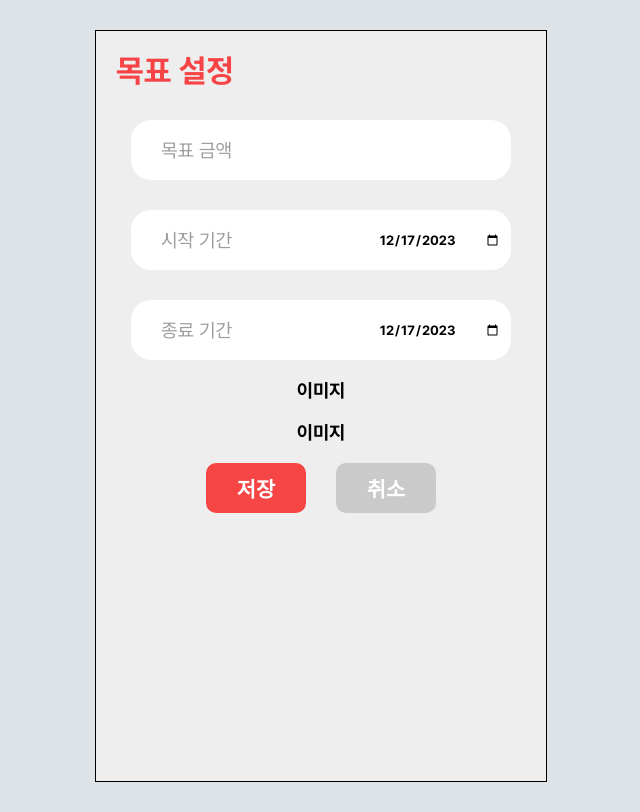
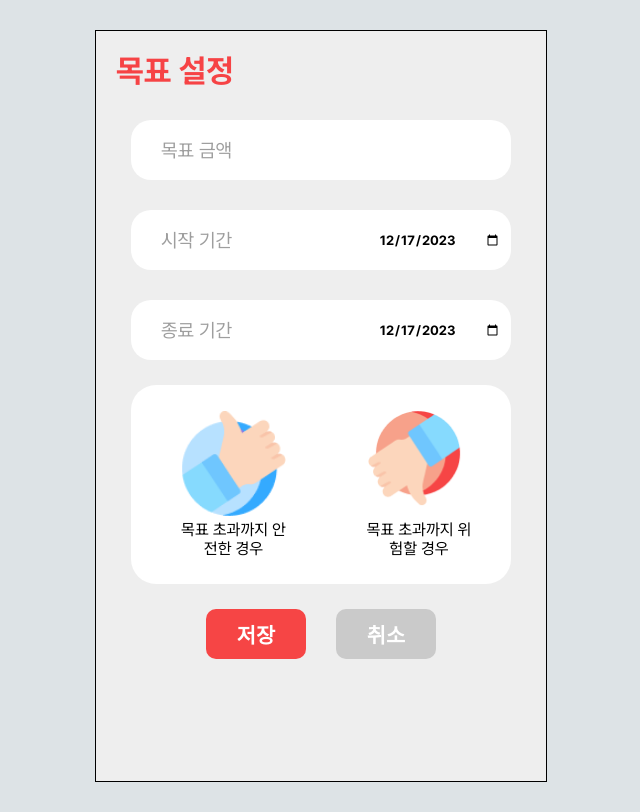
Before and after one commit to Acount-Book/Account, a React (Create React App) app: page /aimsub in a window 1280 px wide. Shown: the whole page, without its empty margins (319-959 px from the left). Built offline with nearby package versions, Linux system fonts and the light colour scheme; a web font is replaced by a local one.

Commit message:
231218수정

```diff
--- a/src/Pages/AimMainpage.js
+++ b/src/Pages/AimMainpage.js
@@ -7,6 +7,7 @@ import { useGoalContext } from "../context/GoalContext";
 import AimMain from "../assets/style/AimMain.module.css";
 
 const AimMainpage = () => {
+  const path = process.env.PUBLIC_URL;
   const [istoggle, setIstoggle] = useState();
   const [selectedDate, setSelectedDate] = useState(new Date());
   const { goalData } = useGoalContext();
@@ -63,7 +64,7 @@ const AimMainpage = () => {
   return (
     <div>
       <h1 className={AimMain.Aim}>지출 목표</h1>
-      <div>
+      <div className={AimMain.titleContainer}>
         <div className={AimMain.status}>
           <h3>현재 목표</h3>
           <p onClick={handleToggleCalendar} className={AimMain.date}>
@@ -87,7 +88,10 @@ const AimMainpage = () => {
           </Link>
         </div>
       </div>
-
+      <div className={AimMain.containerWrapper}>
+        <h3>소비량</h3>
+        <img src={`${path}/images/pngwing.svg`} alt="" />
+      </div>
       {showModal && showCalendar && (
         <div onClick={handleCalendarClick}>
           <div>
--- a/src/assets/style/AimMain.module.css
+++ b/src/assets/style/AimMain.module.css
@@ -76,3 +76,16 @@ body {
   left: 50%;
   transform: translate(-50%, -50%);
 }
+.titleContainer {
+  background-color: #fff;
+  width: 88%;
+  margin: 15px auto;
+  border-radius: 25px;
+}
+.containerWrapper {
+  width: 83%;
+  margin: 40px auto;
+  background-color: #fff;
+  border-radius: 25px;
+  padding: 10px;
+}
--- a/src/assets/style/AimSub.module.css
+++ b/src/assets/style/AimSub.module.css
@@ -61,3 +61,14 @@
   background-color: #cacaca;
   cursor: pointer;
 }
+.imgContainer {
+  display: flex;
+  width: 80%;
+  background-color: #fff;
+  margin: 25px auto;
+  padding: 10px;
+  border-radius: 25px;
+}
+.imgContainer img {
+  height: 105px;
+}
--- a/src/components/aim/AimSubpage.js
+++ b/src/components/aim/AimSubpage.js
@@ -7,6 +7,7 @@ import { useGoalContext } from "../../context/GoalContext";
 import AimSub from "../../assets/style/AimSub.module.css";
 
 const AimSubPage = () => {
+  const path = process.env.PUBLIC_URL;
   const { setGoalAmount } = useContext(GoalAmountContext);
   const { updateGoalData } = useGoalContext();
   const [amount, setAmount] = useState("");
@@ -61,9 +62,15 @@ const AimSubPage = () => {
       </div>
 
       <div>
-        <div>
-          <h3>이미지</h3>
-          <h3>이미지</h3>
+        <div className={AimSub.imgContainer}>
+          <figure>
+            <img src={`${path}/images/good.png`} alt="good" />
+            <figcaption>목표 초과까지 안전한 경우</figcaption>
+          </figure>
+          <figure>
+            <img src={`${path}/images/bad.png`} alt="bad" />
+            <figcaption>목표 초과까지 위험할 경우</figcaption>
+          </figure>
         </div>
       </div>
       <Link to="/aim">
```
Also changed, not shown: public/images/pngwing.svg (added).
